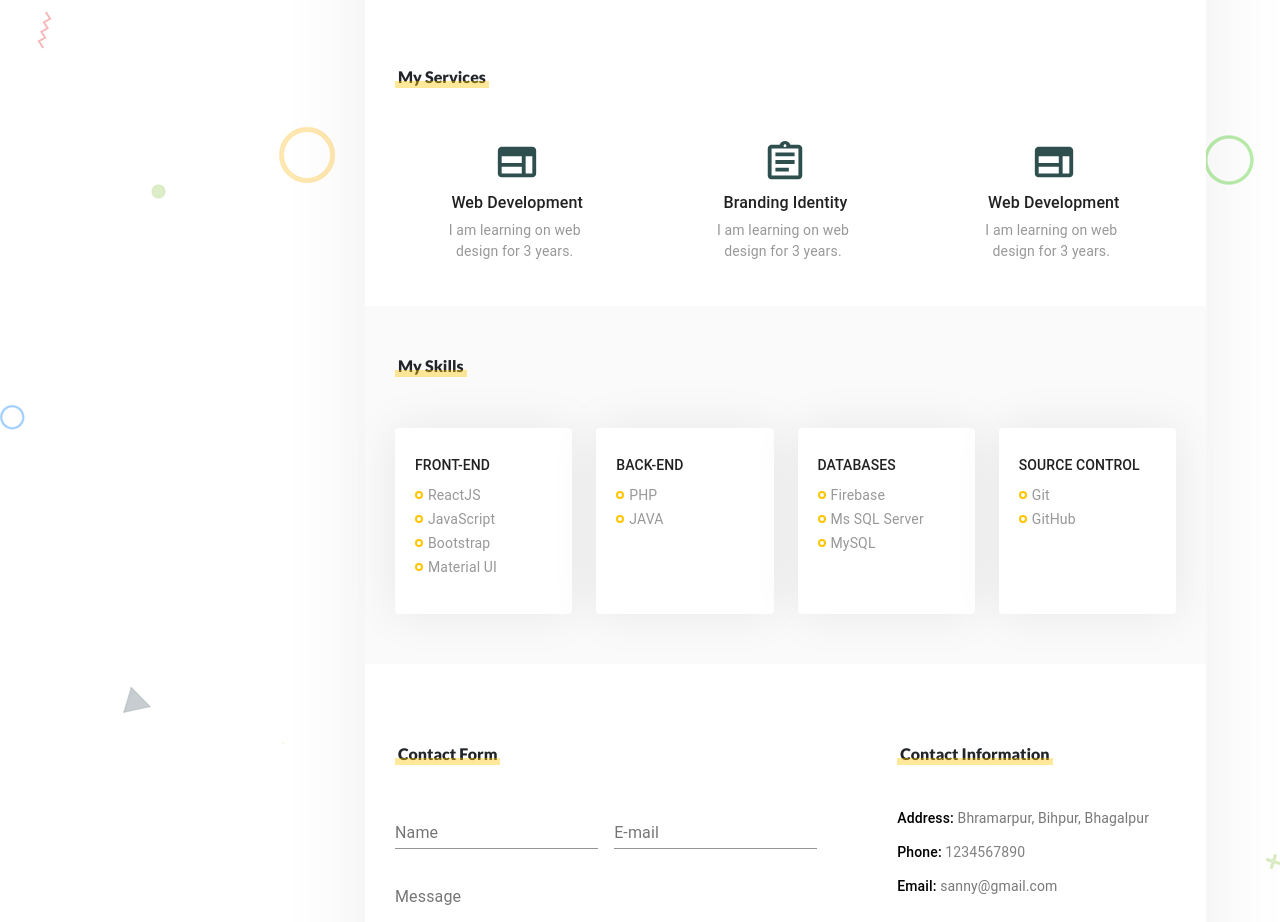
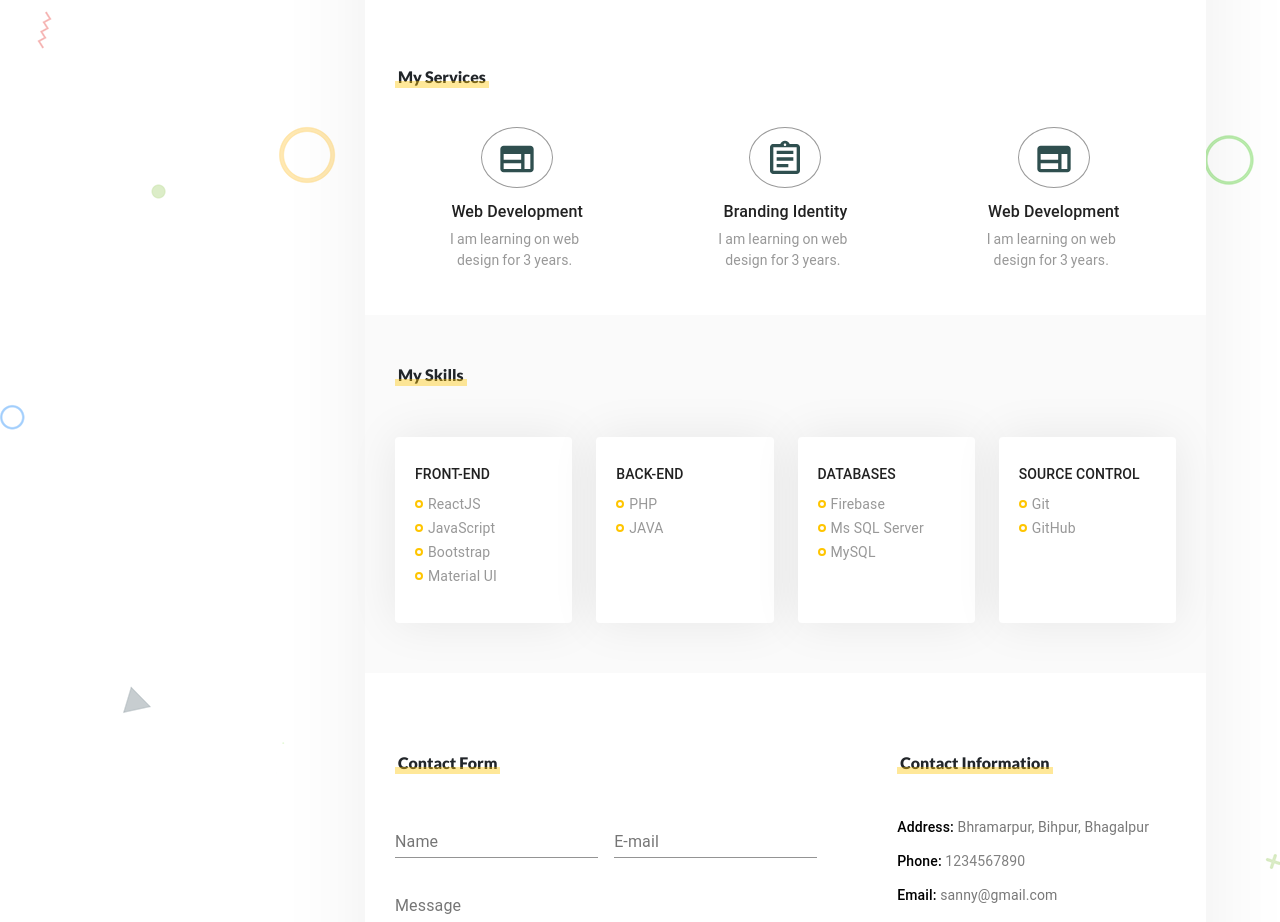
Before and after one commit to sanny085/Portfolio-Update, a React (Create React App) app: page / in a window 1280 px wide. Shown: the part 1140-2062 px from the top of the page. Built offline with nearby package versions, Linux system fonts and the light colour scheme; the HTML template or start-up script is replaced by a standard one.

Commit message:
Update Resume.css

```diff
--- a/pages/Resume/Resume.css
+++ b/pages/Resume/Resume.css
@@ -94,17 +94,24 @@ h6.section_title_text{
     font-weight: 500 !important;
     line-height: 35px !important;
     text-align: center;
+    padding-top:15px !important;
 }
 
 .service .service_description {
     color: #989898 !important;
     border-color: var(--main-color) !important;
     margin-right: 5px !important;
-    text-align: center;
+    text-align:inherit !important;
+    word-spacing:-0.05em;
+}
+div .service_upper .service_icon{
+    border:1px solid #999999;
+    padding:15px;
+    border-radius:100%;
 }
 
 .service_icon > .MuiSvgIcon-root {
-    font-size: 46px !important;
+    font-size: 40px !important;
     margin-left: 0 !important;
     font-weight: 300!important;
     color: darkslategray !important;
```
